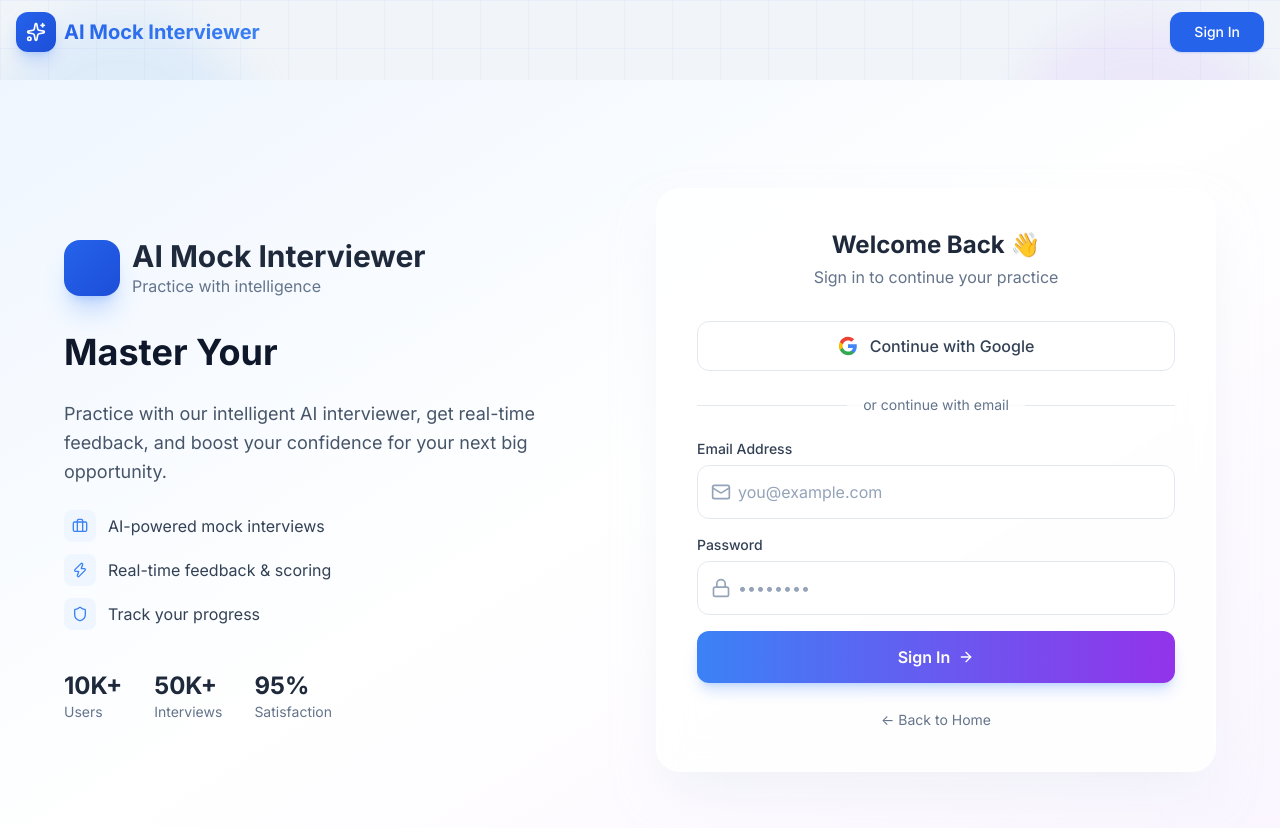
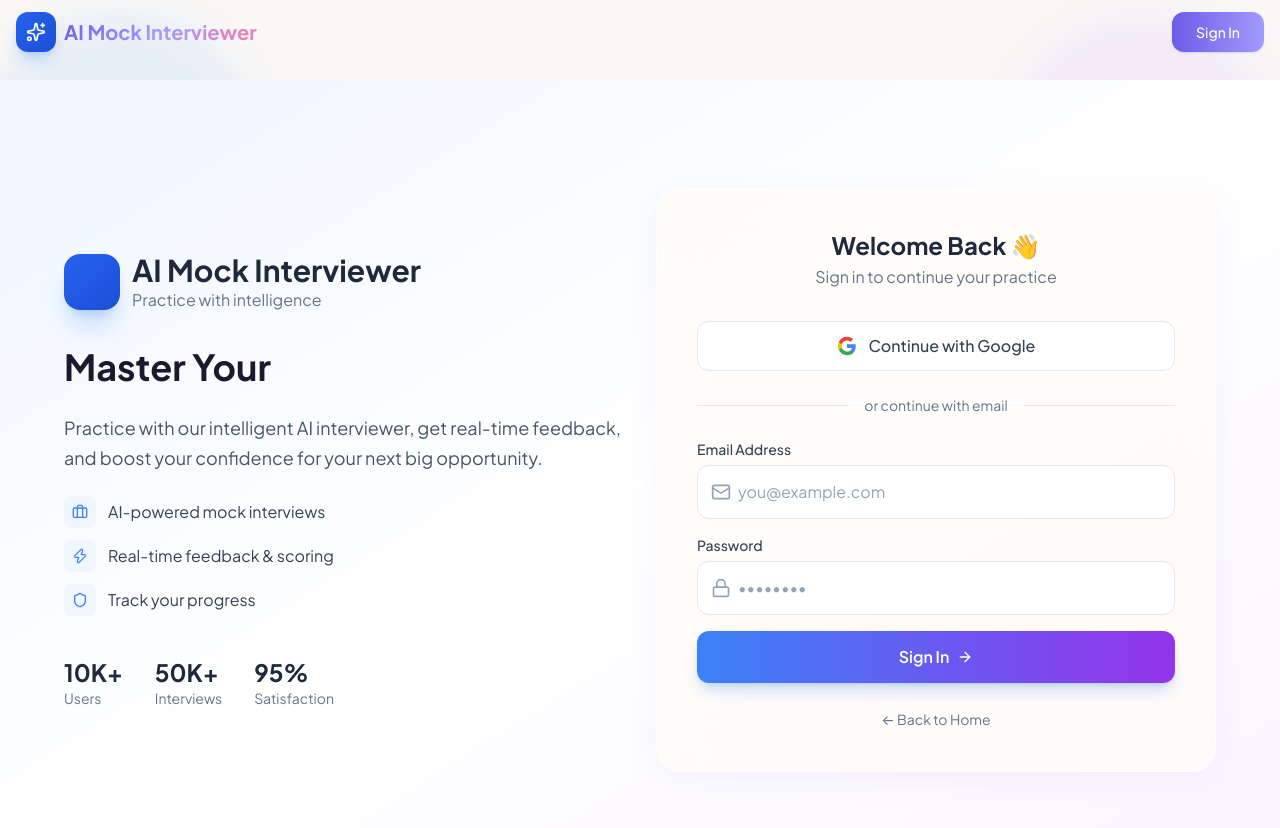
Before and after one commit to Aiman-Wazir/AI_INTERVIEWER, a Next.js app: page /auth/signin in a window 1280 px wide. Shown: the top 828 px of the page. Built offline with nearby package versions, Linux system fonts and the light colour scheme; no server answers.

Commit message:
changed global.css

```diff
--- a/app/globals.css
+++ b/app/globals.css
@@ -1,4 +1,4 @@
-@import url('https://fonts.googleapis.com/css2?family=Inter:wght@300;400;500;600;700;800;900&display=swap');
+@import url('https://fonts.googleapis.com/css2?family=Inter:wght@300;400;500;600;700;800;900&family=Plus+Jakarta+Sans:wght@300;400;500;600;700;800&display=swap');
 
 @tailwind base;
 @tailwind components;
@@ -11,128 +11,164 @@
 }
 
 body {
-  font-family: 'Inter', -apple-system, BlinkMacSystemFont, sans-serif;
-  background: #f1f5f9;
+  font-family: 'Plus Jakarta Sans', 'Inter', -apple-system, BlinkMacSystemFont, sans-serif;
+  background: #faf8f6;
   min-height: 100vh;
-  color: #0f172a;
+  color: #1a1a2e;
 }
 
-/* Glassmorphism */
+/* Warm, Elegant Color Palette */
+:root {
+  --primary: #6c5ce7;
+  --primary-light: #a29bfe;
+  --primary-dark: #4a3db8;
+  --secondary: #fd79a8;
+  --accent: #fdcb6e;
+  --warm: #f8e8d8;
+  --cream: #fdf6f0;
+  --slate: #2d3436;
+  --text: #1a1a2e;
+  --text-light: #636e72;
+  --bg-warm: #faf8f6;
+}
+
+/* Glassmorphism - Soft & Warm */
 .glass {
-  background: rgba(255, 255, 255, 0.8);
-  backdrop-filter: blur(16px);
-  -webkit-backdrop-filter: blur(16px);
-  border: 1px solid rgba(255, 255, 255, 0.5);
+  background: rgba(255, 252, 248, 0.78);
+  backdrop-filter: blur(20px);
+  -webkit-backdrop-filter: blur(20px);
+  border: 1px solid rgba(255, 255, 255, 0.6);
+  box-shadow: 0 8px 32px rgba(108, 92, 231, 0.06);
 }
 
 .glass-dark {
-  background: rgba(15, 23, 42, 0.85);
-  backdrop-filter: blur(16px);
-  -webkit-backdrop-filter: blur(16px);
+  background: rgba(26, 26, 46, 0.85);
+  backdrop-filter: blur(20px);
+  -webkit-backdrop-filter: blur(20px);
   border: 1px solid rgba(255, 255, 255, 0.08);
 }
 
-/* Gradient Text - More Professional */
+/* Gradient Text - Warm & Elegant */
 .gradient-text {
-  background: linear-gradient(135deg, #2563eb, #3b82f6);
+  background: linear-gradient(135deg, #6c5ce7, #a29bfe, #fd79a8);
   -webkit-background-clip: text;
   -webkit-text-fill-color: transparent;
   background-clip: text;
 }
 
-/* Buttons */
+.gradient-text-warm {
+  background: linear-gradient(135deg, #fdcb6e, #fd79a8, #6c5ce7);
+  -webkit-background-clip: text;
+  -webkit-text-fill-color: transparent;
+  background-clip: text;
+}
+
+/* Buttons - Soft & Elegant */
 .btn-primary {
-  @apply px-6 py-2.5 bg-blue-600 text-white font-medium rounded-xl
-         hover:bg-blue-700 transform hover:scale-[1.02] active:scale-[0.98]
-         shadow-sm hover:shadow-md shadow-blue-600/20 transition-all duration-200;
+  @apply px-6 py-2.5 bg-gradient-to-r from-[#6c5ce7] to-[#a29bfe] text-white font-medium rounded-xl
+         hover:from-[#5a4bd1] hover:to-[#8c84e0] transform hover:scale-[1.02] active:scale-[0.98]
+         shadow-sm shadow-[#6c5ce7]/20 hover:shadow-md hover:shadow-[#6c5ce7]/30
+         transition-all duration-300 font-medium;
 }
 
 .btn-secondary {
-  @apply px-6 py-2.5 bg-white text-slate-700 font-medium rounded-xl
-         border border-slate-200 hover:bg-slate-50 hover:border-slate-300
+  @apply px-6 py-2.5 bg-white/80 text-[#1a1a2e] font-medium rounded-xl
+         border border-[#e8e0d8] hover:bg-white hover:border-[#d4c8bd]
          transform hover:scale-[1.02] active:scale-[0.98]
-         shadow-sm transition-all duration-200;
+         shadow-sm transition-all duration-300;
 }
 
-.btn-success {
-  @apply px-6 py-2.5 bg-emerald-600 text-white font-medium rounded-xl
-         hover:bg-emerald-700 transform hover:scale-[1.02] active:scale-[0.98]
-         shadow-sm hover:shadow-md shadow-emerald-600/20 transition-all duration-200;
+.btn-soft {
+  @apply px-6 py-2.5 bg-[#f8e8d8]/60 text-[#4a3db8] font-medium rounded-xl
+         hover:bg-[#f8e8d8] border border-[#e8d5c4]/50
+         transform hover:scale-[1.02] active:scale-[0.98]
+         transition-all duration-300;
 }
 
 .btn-google {
   @apply w-full flex items-center justify-center gap-3 px-6 py-3 bg-white
-         border border-slate-200 rounded-xl font-medium text-slate-700
-         hover:bg-slate-50 hover:shadow-sm hover:border-slate-300
-         transition-all duration-200;
+         border border-[#e8e0d8] rounded-xl font-medium text-[#1a1a2e]
+         hover:bg-[#faf8f6] hover:shadow-sm hover:border-[#d4c8bd]
+         transition-all duration-300;
 }
 
-/* Inputs */
+/* Inputs - Soft & Warm */
 .input-modern {
-  @apply w-full px-4 py-2.5 bg-white border border-slate-200 rounded-xl
-         focus:outline-none focus:ring-2 focus:ring-blue-500/30 focus:border-blue-500
-         hover:border-slate-300 transition-all duration-200
-         placeholder:text-slate-400 text-slate-700 text-sm;
+  @apply w-full px-4 py-2.5 bg-white/90 border border-[#e8e0d8] rounded-xl
+         focus:outline-none focus:ring-2 focus:ring-[#6c5ce7]/20 focus:border-[#6c5ce7]
+         hover:border-[#d4c8bd] transition-all duration-200
+         placeholder:text-[#b2a8a0] text-[#1a1a2e] text-sm;
 }
 
-/* Cards */
+/* Cards - Warm & Elegant */
 .card-modern {
-  @apply glass rounded-2xl p-6 shadow-sm hover:shadow-md transition-shadow duration-200;
+  @apply glass rounded-2xl p-6 shadow-sm hover:shadow-md transition-all duration-300;
 }
 
-/* Badges */
+.card-warm {
+  @apply bg-[#fdf6f0] rounded-2xl p-6 border border-[#f0e4d8] shadow-sm hover:shadow-md transition-all duration-300;
+}
+
+/* Badges - Soft Colors */
 .badge {
   @apply px-2.5 py-0.5 text-xs font-medium rounded-full;
 }
 
 .badge-success {
-  @apply bg-emerald-50 text-emerald-700 border border-emerald-200/50;
+  @apply bg-emerald-50/80 text-emerald-700 border border-emerald-200/50;
 }
 
 .badge-warning {
-  @apply bg-amber-50 text-amber-700 border border-amber-200/50;
+  @apply bg-amber-50/80 text-amber-700 border border-amber-200/50;
 }
 
 .badge-info {
-  @apply bg-blue-50 text-blue-700 border border-blue-200/50;
+  @apply bg-[#6c5ce7]/10 text-[#6c5ce7] border border-[#6c5ce7]/20;
 }
 
-.badge-danger {
-  @apply bg-rose-50 text-rose-700 border border-rose-200/50;
+.badge-soft {
+  @apply bg-[#f8e8d8]/60 text-[#6c5ce7] border border-[#e8d5c4]/50;
 }
 
 /* Progress Bar */
 .progress-bar {
-  @apply w-full h-2 bg-slate-100 rounded-full overflow-hidden;
+  @apply w-full h-2 bg-[#f0e8e0] rounded-full overflow-hidden;
 }
 
 .progress-bar-fill {
-  @apply h-full bg-blue-600 rounded-full transition-all duration-500 ease-out;
+  @apply h-full bg-gradient-to-r from-[#6c5ce7] to-[#a29bfe] rounded-full transition-all duration-500 ease-out;
 }
 
-/* Chat Bubbles */
+/* Chat Bubbles - Warm & Human */
 .chat-bubble-ai {
-  @apply bg-white border border-slate-200/80 rounded-2xl rounded-tl-sm p-4 max-w-[80%] shadow-sm;
+  @apply bg-white/90 border border-[#f0e8e0] rounded-2xl rounded-tl-sm p-4 max-w-[80%] shadow-sm;
 }
 
 .chat-bubble-user {
-  @apply bg-blue-600 text-white rounded-2xl rounded-tr-sm p-4 max-w-[80%] shadow-sm shadow-blue-600/20;
+  @apply bg-gradient-to-r from-[#6c5ce7] to-[#a29bfe] text-white rounded-2xl rounded-tr-sm p-4 max-w-[80%] shadow-md shadow-[#6c5ce7]/15;
 }
 
 .chat-bubble-feedback {
-  @apply bg-amber-50/80 border border-amber-200/50 rounded-2xl p-4 shadow-sm;
+  @apply bg-[#f8f0e8]/80 border border-[#f0e4d8] rounded-2xl p-4 shadow-sm;
 }
 
-/* Avatar */
+/* Avatars - Warm & Friendly */
 .avatar-ai {
-  @apply w-9 h-9 rounded-full bg-blue-600 flex items-center justify-center text-white font-semibold text-sm shadow-sm;
+  @apply w-9 h-9 rounded-full bg-gradient-to-br from-[#6c5ce7] to-[#a29bfe]
+         flex items-center justify-center text-white font-semibold text-sm shadow-sm;
 }
 
 .avatar-user {
-  @apply w-9 h-9 rounded-full bg-slate-700 flex items-center justify-center text-white font-semibold text-sm shadow-sm;
+  @apply w-9 h-9 rounded-full bg-[#2d3436]
+         flex items-center justify-center text-white font-semibold text-sm shadow-sm;
 }
 
-/* Animations */
+.avatar-warm {
+  @apply w-9 h-9 rounded-full bg-[#f8e8d8]
+         flex items-center justify-center text-[#6c5ce7] font-semibold text-sm shadow-sm;
+}
+
+/* Animations - Gentle & Elegant */
 @keyframes float {
   0%, 100% { transform: translateY(0px); }
   50% { transform: translateY(-6px); }
@@ -161,27 +197,46 @@ body {
   animation-delay: 4s;
 }
 
-/* Grid Background */
-.bg-grid {
+/* Warm Grid Background */
+.bg-grid-warm {
   background-image:
-    linear-gradient(rgba(37, 99, 235, 0.04) 1px, transparent 1px),
-    linear-gradient(90deg, rgba(37, 99, 235, 0.04) 1px, transparent 1px);
+    linear-gradient(rgba(108, 92, 231, 0.03) 1px, transparent 1px),
+    linear-gradient(90deg, rgba(108, 92, 231, 0.03) 1px, transparent 1px);
   background-size: 48px 48px;
 }
 
-/* Consistent Text Sizes */
+/* Typography - Warm & Readable */
 .text-title {
-  @apply text-2xl md:text-3xl font-bold text-slate-800;
+  @apply text-2xl md:text-3xl font-bold text-[#1a1a2e] tracking-tight;
 }
 
 .text-subtitle {
-  @apply text-lg font-semibold text-slate-700;
+  @apply text-lg font-semibold text-[#2d3436];
 }
 
 .text-body {
-  @apply text-sm text-slate-600;
+  @apply text-sm text-[#636e72] leading-relaxed;
 }
 
 .text-small {
-  @apply text-xs text-slate-500;
+  @apply text-xs text-[#b2a8a0] tracking-wide;
 }
+
+/* Scrollbar - Elegant */
+::-webkit-scrollbar {
+  width: 6px;
+}
+
+::-webkit-scrollbar-track {
+  background: #f5f0eb;
+  border-radius: 10px;
+}
+
+::-webkit-scrollbar-thumb {
+  background: linear-gradient(135deg, #6c5ce7, #a29bfe);
+  border-radius: 10px;
+}
+
+::-webkit-scrollbar-thumb:hover {
+  background: #5a4bd1;
+}
```
